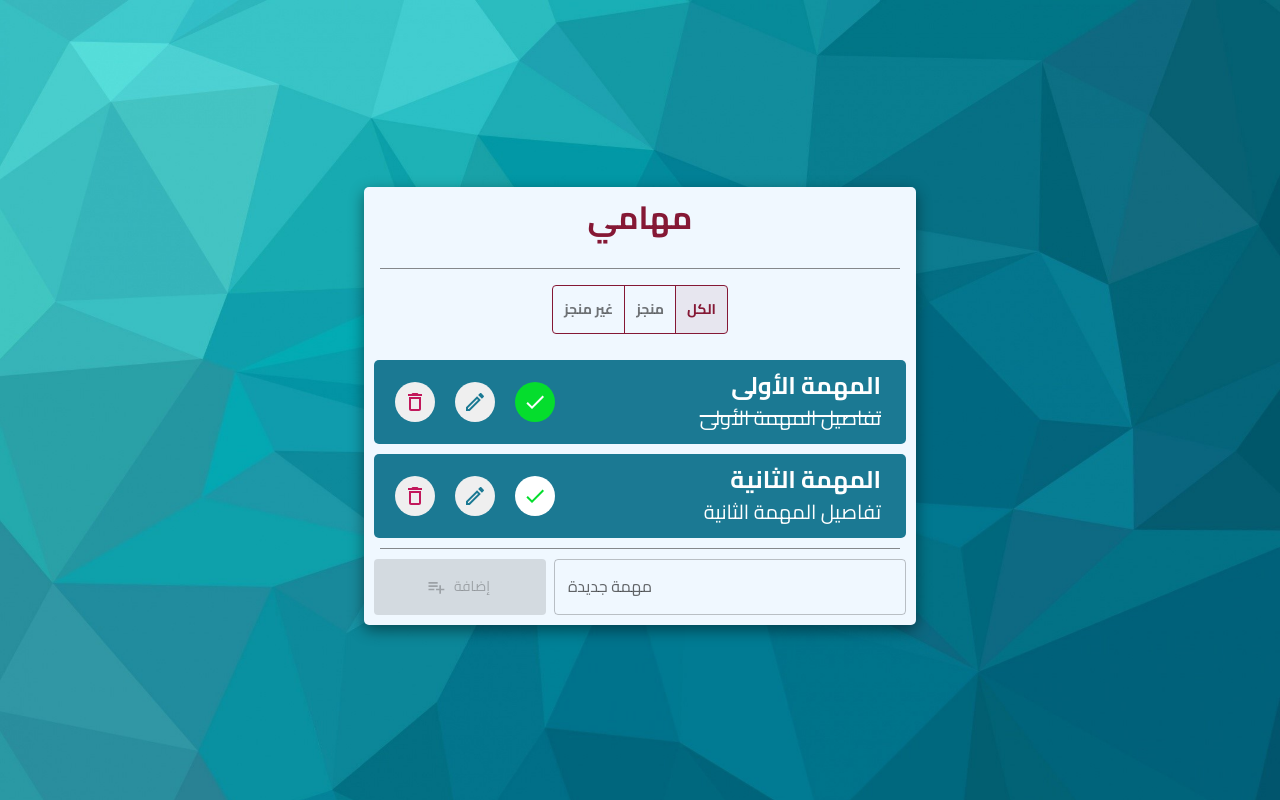
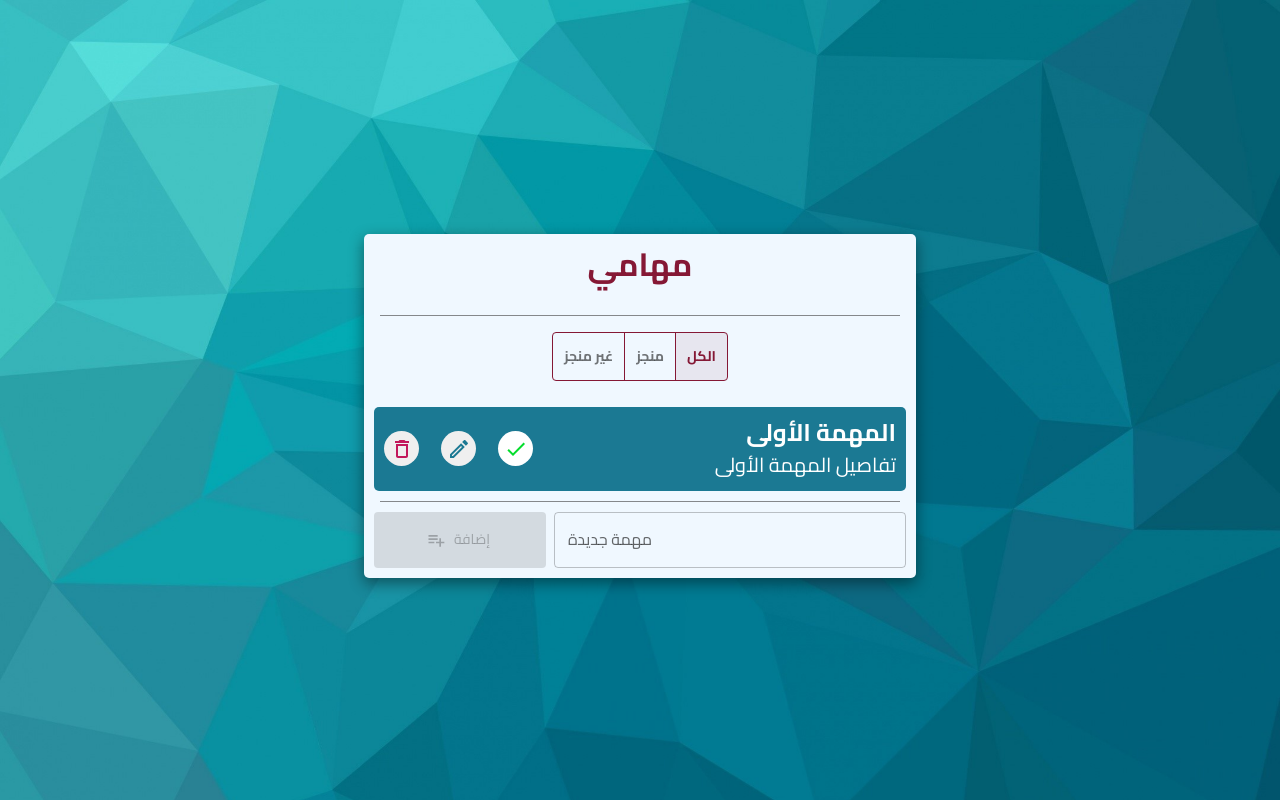
Before and after one commit to 3bdellah/todo-list-reactjs, a React (Create React App) app: page / in a window 1280 px wide. Built offline with nearby package versions, Linux system fonts and the light colour scheme.

Commit message:
fin_todo_lidt

```diff
--- a/src/App.css
+++ b/src/App.css
@@ -44,8 +44,8 @@ font-weight: bold;
   border-Radius: 5px ;
   margin: 10px;
   color: #fff;
-  padding: 0px;
   transition: all 0.2s;
+  padding: 10px;
 
 }
 .TodoList:hover{
@@ -54,12 +54,12 @@ font-weight: bold;
   padding-bottom: 5px;
 }
 .TodoList button{
-  width: 40px;
-  height: 40px;
-  line-height: 0px;
+  width: 35px;
+  height: 35px;
+  line-height: 1px;
   border-radius: 50%;
   border-style:none ;
-  margin-right: 20px;
+  margin-right: auto;
   transition: all 0.2s ;
 
 }
@@ -69,8 +69,7 @@ box-shadow: rgba(47, 47, 47, 0.438) 0px 0px 10px;
 }
 .TodoTitle {
   text-align: right;
-  margin-right: 15px;
-  padding: 10px;
+
 }
 
 /*Custo font*/
--- a/src/App.js
+++ b/src/App.js
@@ -23,12 +23,6 @@ const initialTodos = [
     id: uuid(),
     title: "المهمة الأولى",
     body: "تفاصيل المهمة الأولى",
-    IsComplited: true,
-  },
-  {
-    id: uuid(),
-    title: "المهمة الثانية",
-    body: "تفاصيل المهمة الثانية",
     IsComplited: false,
   },
 ];
--- a/src/components/ToDoList.js
+++ b/src/components/ToDoList.js
@@ -45,10 +45,11 @@ function ToDoList({ todo }) {
             <Grid container spacing={0}>
               <Grid
                 item
-                xs={5}
+                xs={4}
                 display="flex"
                 justifyContent="center"
                 alignItems="center"
+                style={{ marginLeft: "0px" }}
               >
                 <button
                   onClick={() => {
@@ -77,7 +78,7 @@ function ToDoList({ todo }) {
                   />
                 </button>
               </Grid>
-              <Grid item xs={7}>
+              <Grid item xs={8}>
                 <div className="TodoTitle">
                   <Typography
                     variant="h5"
```
